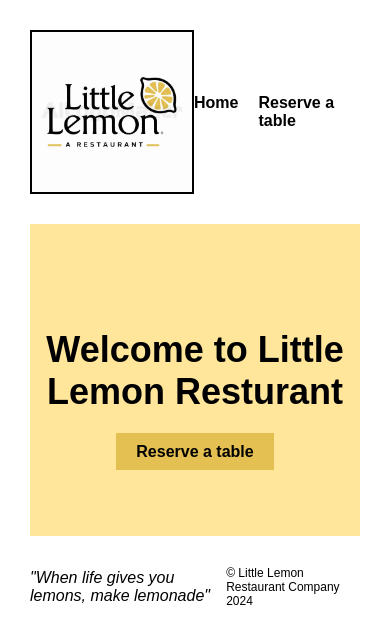
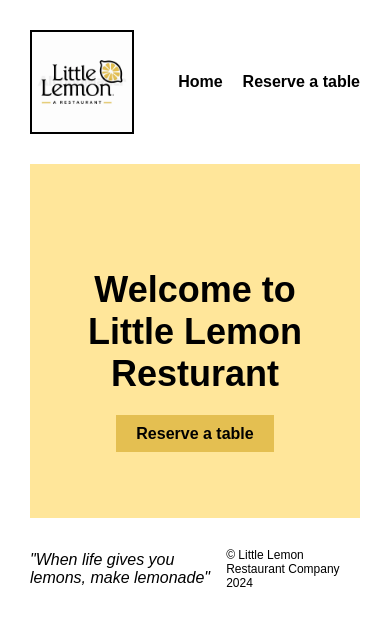
Before and after one commit to adampacker/little-lemon, a React (Create React App) app: page / in a window 390 px wide. Shown: the top 644 px of the page. Built offline with nearby package versions, Linux system fonts and the light colour scheme.

Commit message:
adding image open graph tag and mobile styles

```diff
--- a/public/index.html
+++ b/public/index.html
@@ -11,6 +11,7 @@
     />
     <meta property="og:title" content="Little Lemon Restaurant" />
     <meta property="og:description" content="Check out our zesty little restaurant and come say hello!" />
+    <meta property="og:image" content="%PUBLIC_URL%/little-lemon-restaurant.png" />
     <link rel="apple-touch-icon" href="%PUBLIC_URL%/logo192.png" />
     <!--
       manifest.json provides metadata used when your web app is installed on a
--- a/src/App.css
+++ b/src/App.css
@@ -4,6 +4,7 @@
 }
 
 .container {
+  min-width: 300px;
   max-width: 900px;
   padding: 0 30px;
   margin: 0 auto;
@@ -19,6 +20,12 @@
 .logo {
   max-width: 160px;
   border: 2px solid black;
+}
+
+@media screen and (max-width: 450px) {
+  .logo {
+    max-width: 100px;
+  }
 }
 
 .menu {
@@ -47,7 +54,7 @@
 
 .banner {
   background: #ffe69a;
-  padding: 75px 0;
+  padding: 75px 20px;
   text-align: center;
 }
 
--- a/src/App.js
+++ b/src/App.js
@@ -4,7 +4,6 @@
 import HomePage from "./components/pages/HomePage";
 import BookingPage from "./components/pages/BookingPage";
 import ConfirmedBookingPage from "./components/pages/ConfirmedBookingPage";
-import LittleLemonRestaurant from "./images/little-lemon-restaurant.png";
 
 function App() {
   return (
@@ -12,7 +11,7 @@
       <header>
         <img
           className="logo"
-          src={LittleLemonRestaurant}
+          src={process.env.PUBLIC_URL + '/little-lemon-restaurant.png'}
           alt="Little Lemon Restaurant"
         />
         <nav className="main-navigation">
```
Also changed, not shown: public/little-lemon-restaurant.png (added).
